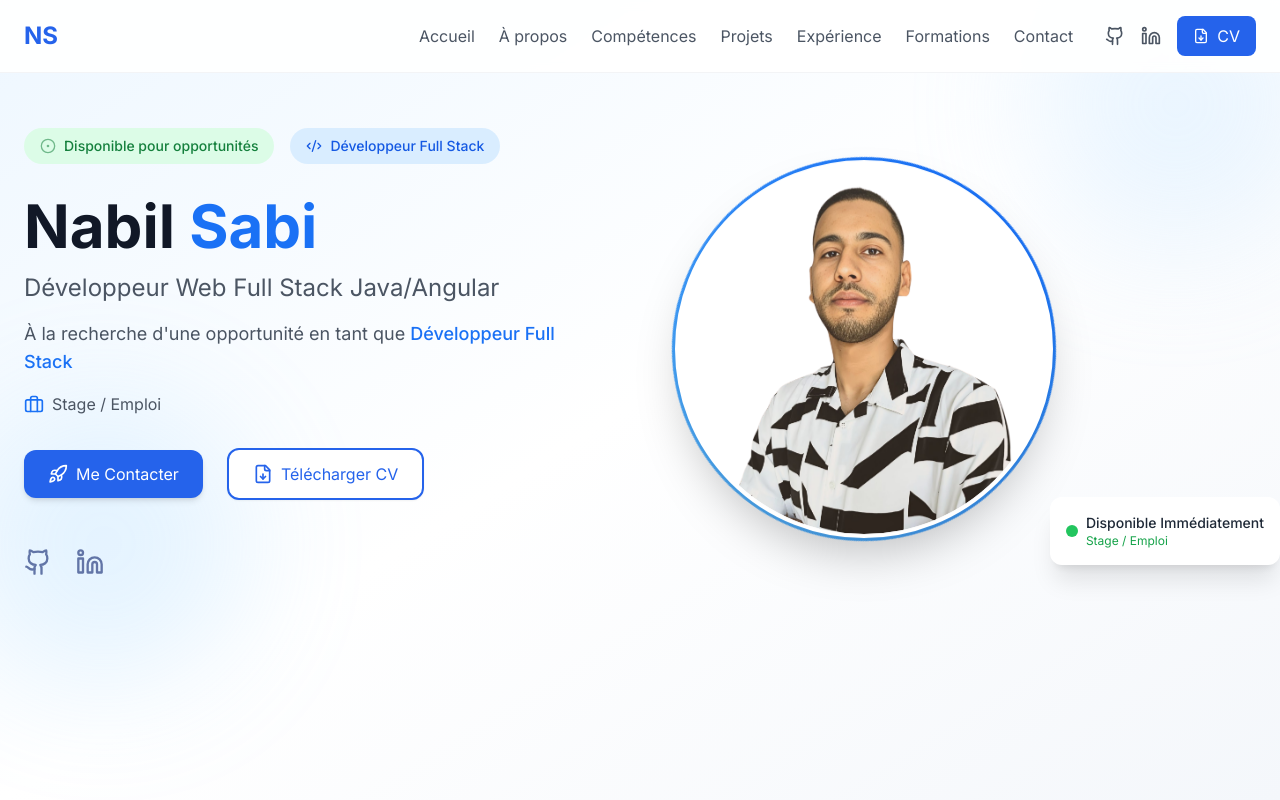
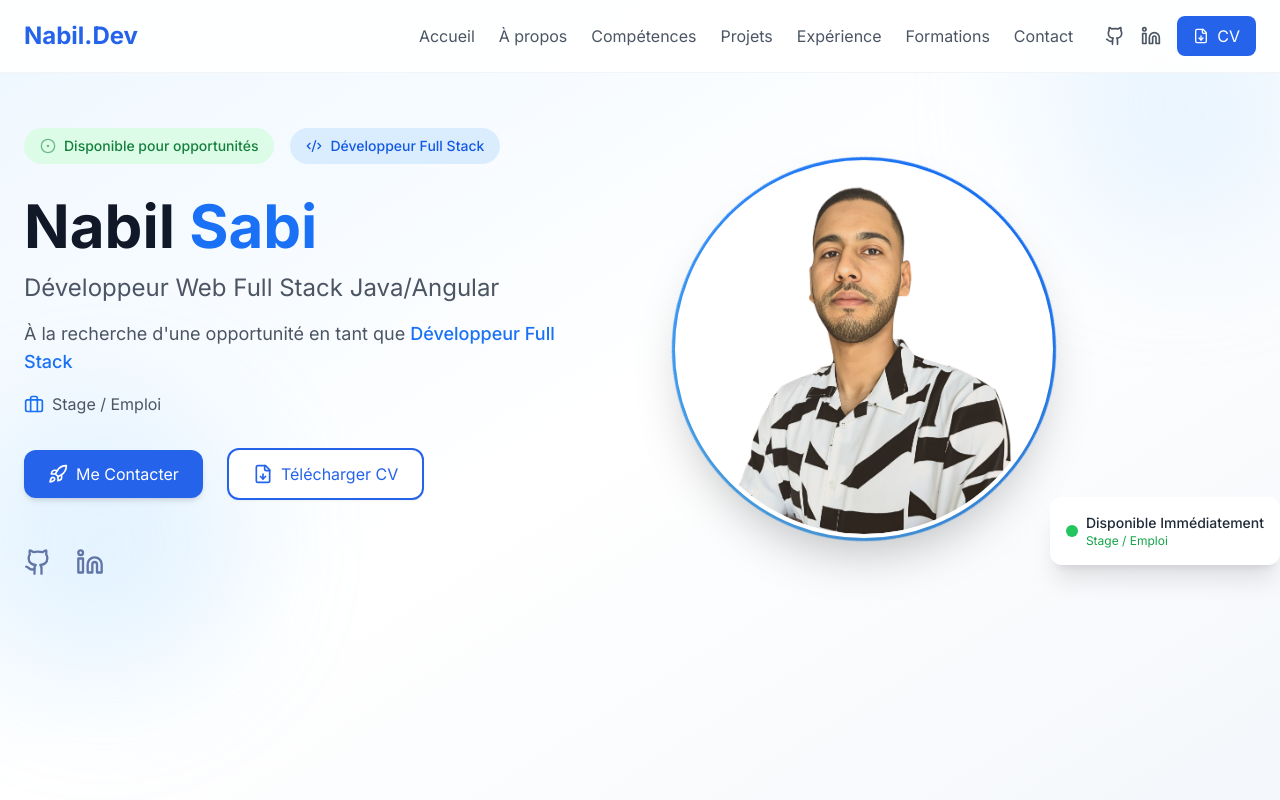
Before and after one commit to nabilsabi01/my-portfolio, a React (Vite) app: page / in a window 1280 px wide. Shown: the top 800 px of the page. Built offline with nearby package versions, Linux system fonts and the light colour scheme.

Commit message:
Update Header.tsx

```diff
--- a/src/components/Header.tsx
+++ b/src/components/Header.tsx
@@ -28,7 +28,7 @@ export default function Header() {
       <nav className="container mx-auto px-6 py-4">
         <div className="flex items-center justify-between">
           <a href="#home" className="text-2xl font-bold text-blue-600">
-            NS
+            Nabil.Dev
           </a>
 
           {/* Desktop Navigation */}
```
